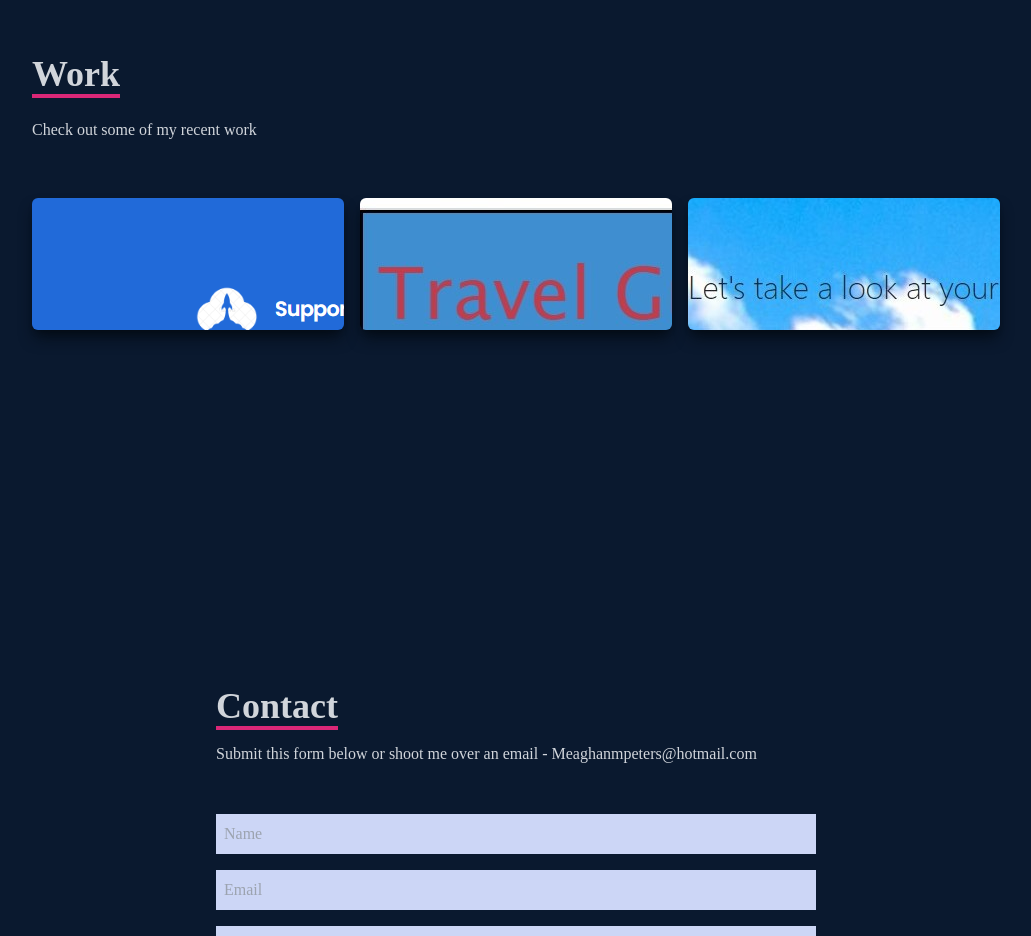
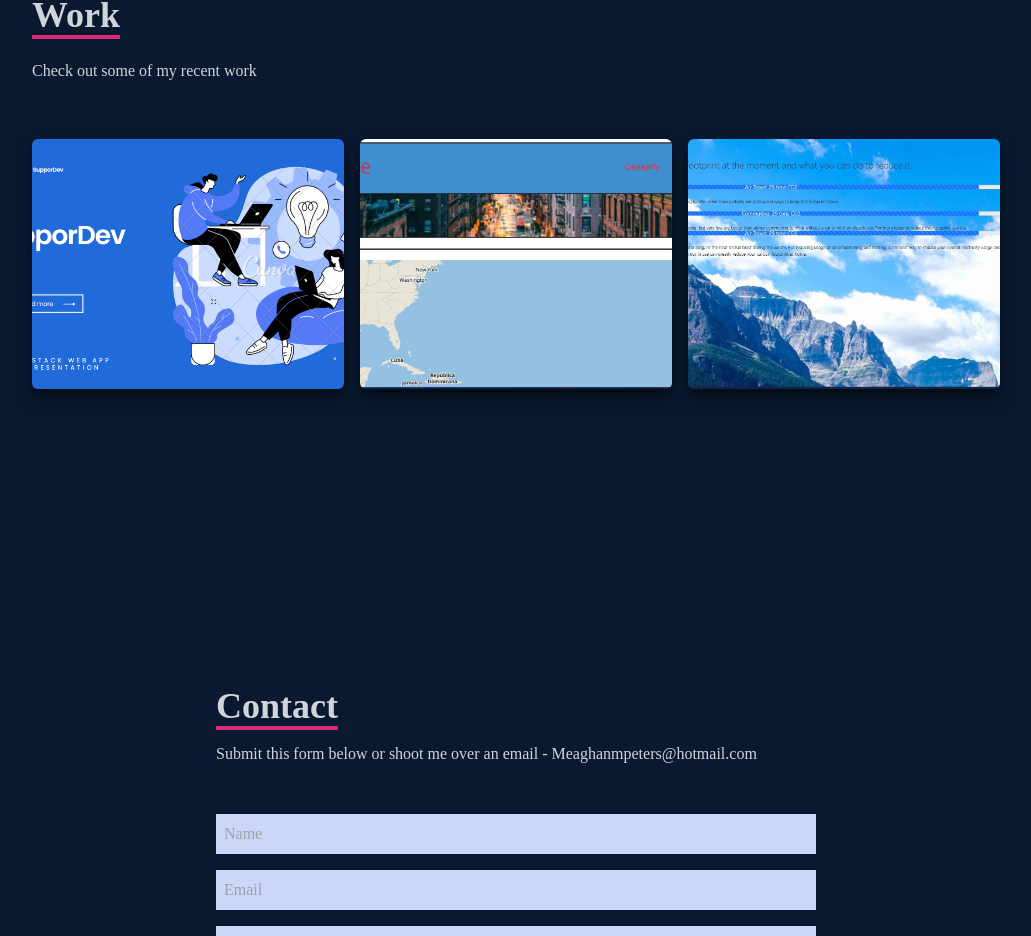
Before and after one commit to Mkish1220/MeaghansPortfolio, a React (Create React App) app: page / in a window 1280 px wide. Shown: the part 2608-3544 px from the top of the page, without its empty margins (124-1155 px from the left). Built offline with nearby package versions, Linux system fonts and the light colour scheme.

Commit message:
email page set with update to work links

```diff
--- a/src/components/Work.jsx
+++ b/src/components/Work.jsx
@@ -28,12 +28,12 @@
                 React JS Application
               </span>
               <div className='pt-8 text-center'>
-                <a href='/'>
+                <a href='http://suppordev.herokuapp.com/'>
                   <button className='text-center rounded-lg px-4 py-3 m-2 bg-white text-gray-700 font-bold text-lg'>
                     Demo
                   </button>
                 </a>
-                <a href='/'>
+                <a href='https://github.com/DalianGrullon/SupporDev'>
                   <button className='text-center rounded-lg px-4 py-3 m-2 bg-white text-gray-700 font-bold text-lg'>
                     Code
                   </button>
@@ -53,10 +53,10 @@
               <div className='pt-8 text-center'>
                 <a href='/'>
                   <button className='text-center rounded-lg px-4 py-3 m-2 bg-white text-gray-700 font-bold text-lg'>
-                    Demo
+                    Demo Not Available
                   </button>
                 </a>
-                <a href='/'>
+                <a href='https://github.com/AjaniBrowne/Traveler-s-Guide'>
                   <button className='text-center rounded-lg px-4 py-3 m-2 bg-white text-gray-700 font-bold text-lg'>
                     Code
                   </button>
@@ -77,10 +77,10 @@
               <div className='pt-8 text-center'>
                 <a href='/'>
                   <button className='text-center rounded-lg px-4 py-3 m-2 bg-white text-gray-700 font-bold text-lg'>
-                    Demo
+                    Demo Not Available
                   </button>
                 </a>
-                <a href='/'>
+                <a href='https://github.com/Mkish1220/CarbonCombaters'>
                   <button className='text-center rounded-lg px-4 py-3 m-2 bg-white text-gray-700 font-bold text-lg'>
                     Code
                   </button>
--- a/src/index.css
+++ b/src/index.css
@@ -1,4 +1,3 @@
-
 @tailwind base;
 @tailwind components;
 @tailwind utilities;
@@ -14,3 +13,18 @@
         @apply cursor-pointer
     }
 }
+
+.content-div {
+    background-repeat: no-repeat;
+    background-size: cover;
+    background-position: center;
+    height: 250px;
+}
+
+.content-div:hover {
+    background-image: linear-gradient(
+        to right,
+        rgba(112, 157, 255, 0.8),
+        hsla(242, 74%, 61%, 0.8)
+    )!important;
+}
```
